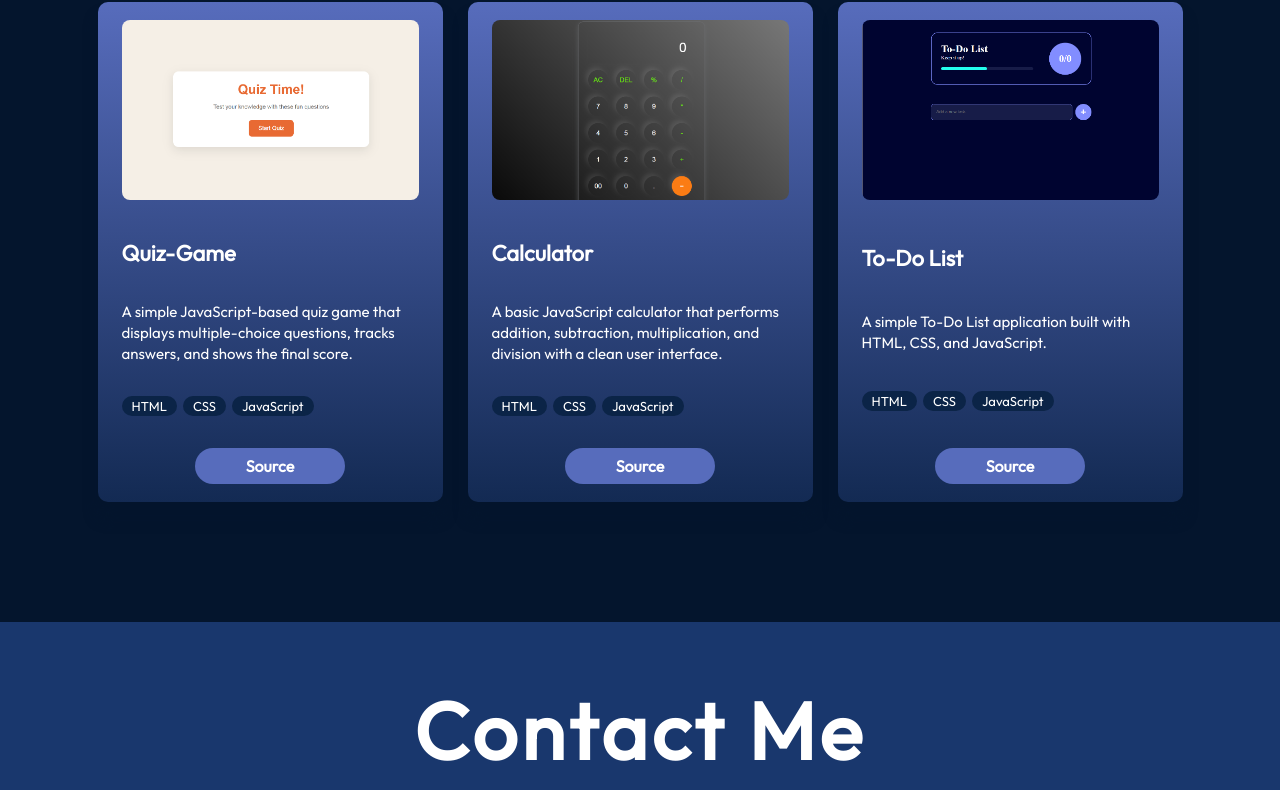
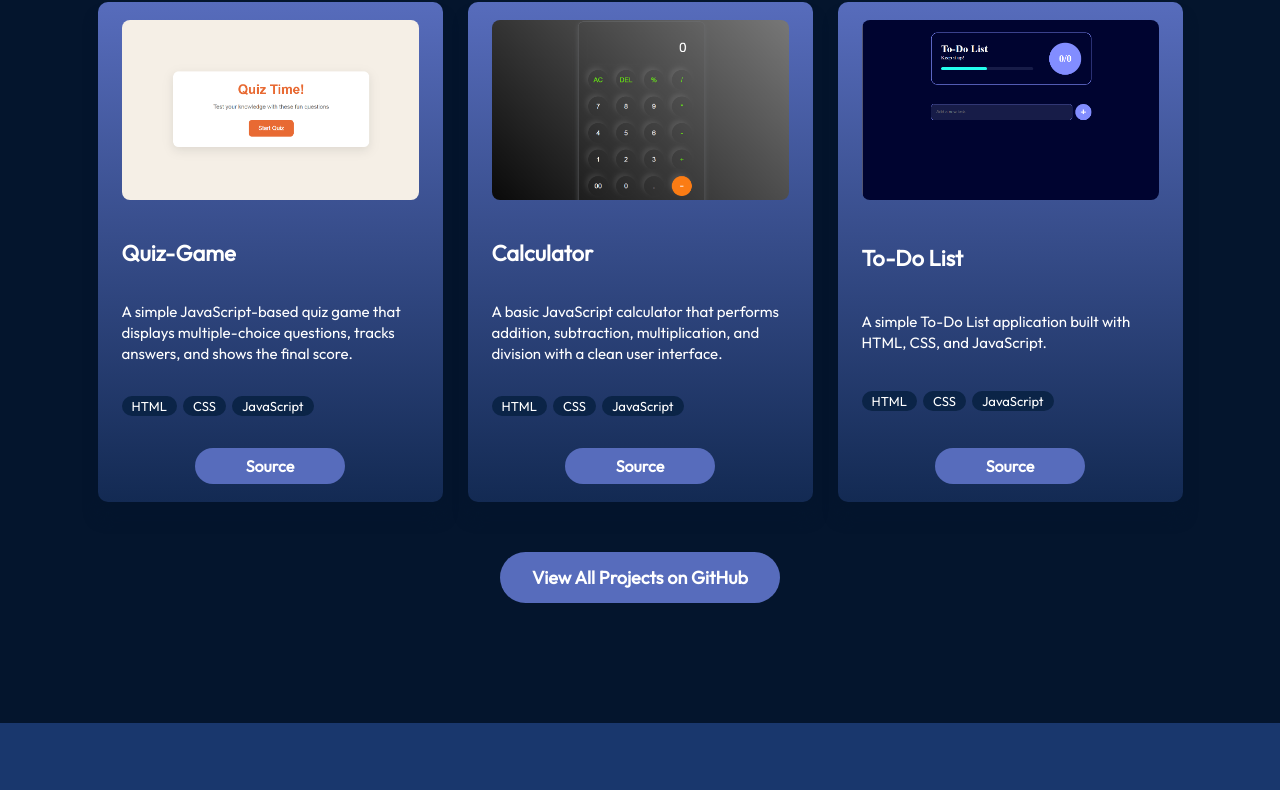
Before and after one commit to jprincy12/portfolio, a React (Vite) app: page / in a window 1280 px wide. Shown: the part 2166-2956 px from the top of the page. Built offline with nearby package versions, Linux system fonts and the light colour scheme.

Commit message:
portfolio

```diff
--- a/src/components/Projects/ProjectCard.module.css
+++ b/src/components/Projects/ProjectCard.module.css
@@ -89,3 +89,26 @@
 .link:hover {
   background: #6c8ee4;
 }
+
+.githubContainer {
+  display: flex;
+  justify-content: center;
+  margin-top: 40px;
+  width: 100%;
+}
+
+.githubButton {
+  text-decoration: none;
+  color: var(--color-text);
+  font-size: 16px;
+  font-weight: 600;
+  border-radius: 100px;
+  background: var(--color-primary);
+  padding: 10px 25px;
+  transition: background 0.3s ease;
+  text-align: center;
+}
+
+.githubButton:hover {
+  background: #6c8ee4;
+}
--- a/src/components/Projects/Projects.jsx
+++ b/src/components/Projects/Projects.jsx
@@ -13,6 +13,16 @@ export const Projects = () => {
             );
         })}
       </div>
+        <div className={styles.githubContainer}>
+        <a
+          href="https://github.com/jprincy12"
+          className={styles.githubButton}
+          target="_blank"
+          rel="noopener noreferrer"
+        >
+          View All Projects on GitHub
+        </a>
+        </div>
     </section>
   );
 };
--- a/src/components/Projects/Projects.module.css
+++ b/src/components/Projects/Projects.module.css
@@ -21,6 +21,33 @@
   gap: 25px;
   justify-content: center;
   width: 100%;
+  margin-bottom: 50px; /* Added space before GitHub button */
+}
+
+.githubContainer {
+  display: flex;
+  justify-content: center;
+  margin-top: 30px;
+  width: 100%;
+}
+
+.githubButton {
+  text-decoration: none;
+  color: var(--color-text);
+  font-size: 18px;
+  font-weight: 600;
+  border-radius: 100px;
+  background: var(--color-primary);
+  padding: 12px 30px;
+  transition: all 0.3s ease;
+  text-align: center;
+  border: 2px solid transparent;
+}
+
+.githubButton:hover {
+  background: #6c8ee4;
+  transform: translateY(-2px);
+  box-shadow: 0 8px 20px rgba(0, 0, 0, 0.3);
 }
 
 @media (min-width: 830px) {
@@ -39,4 +66,9 @@
     margin-left: 5%;
     margin-right: 5%;
   }
+
+  .githubButton {
+    font-size: 16px;
+    padding: 10px 25px;
+  }
 }
--- a/src/data/skills.json
+++ b/src/data/skills.json
@@ -15,6 +15,10 @@
     "title": "React",
     "imageSrc": "/assets/skills/react.png"
   },
+   {
+    "title": "Tailwind CSS",
+    "imageSrc": "/assets/skills/tailwindcss.png"
+  },
   {
     "title": "Figma",
     "imageSrc": "/assets/skills/figma.png"
```
Also changed, not shown: public/assets/skills/tailwindcss.png (added).
